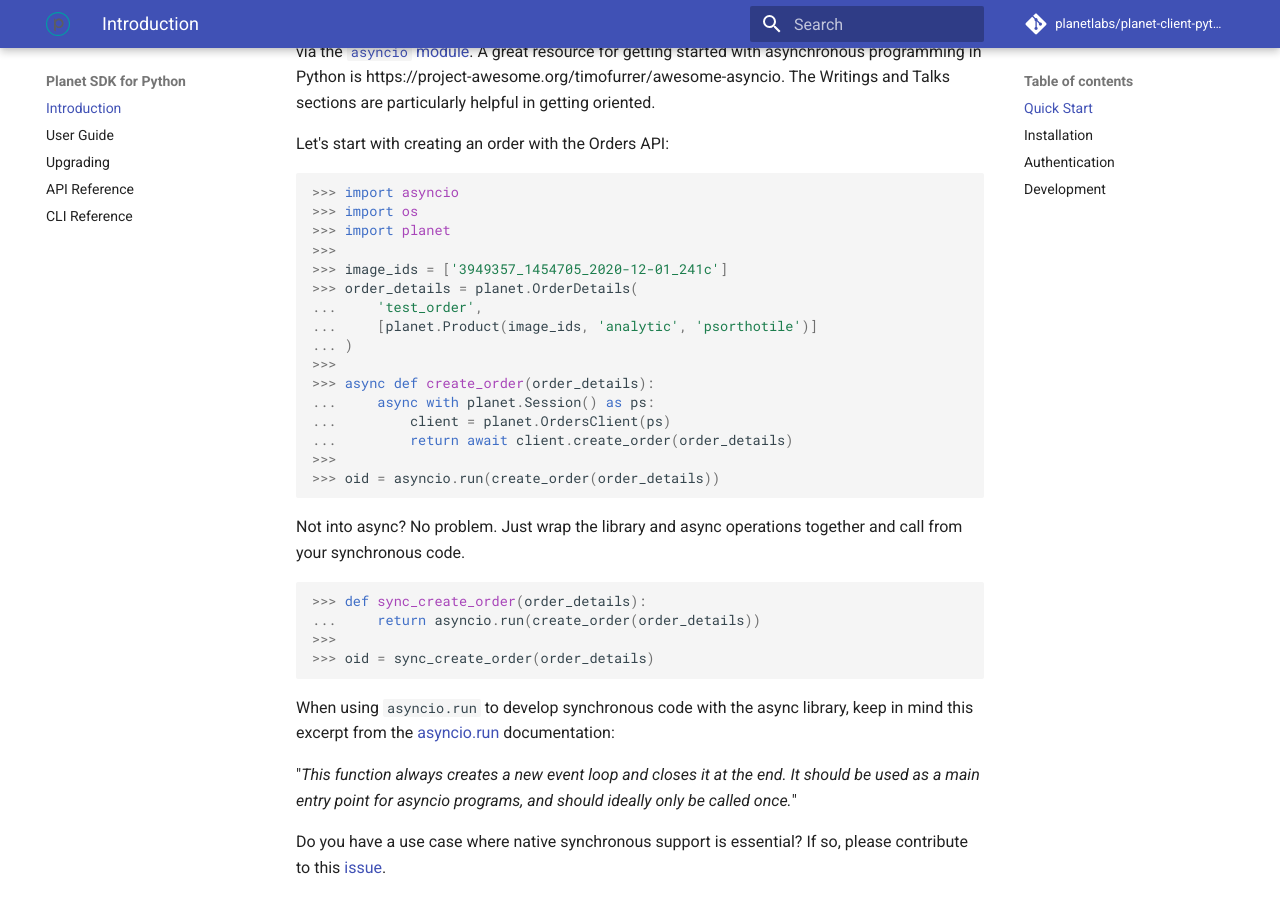
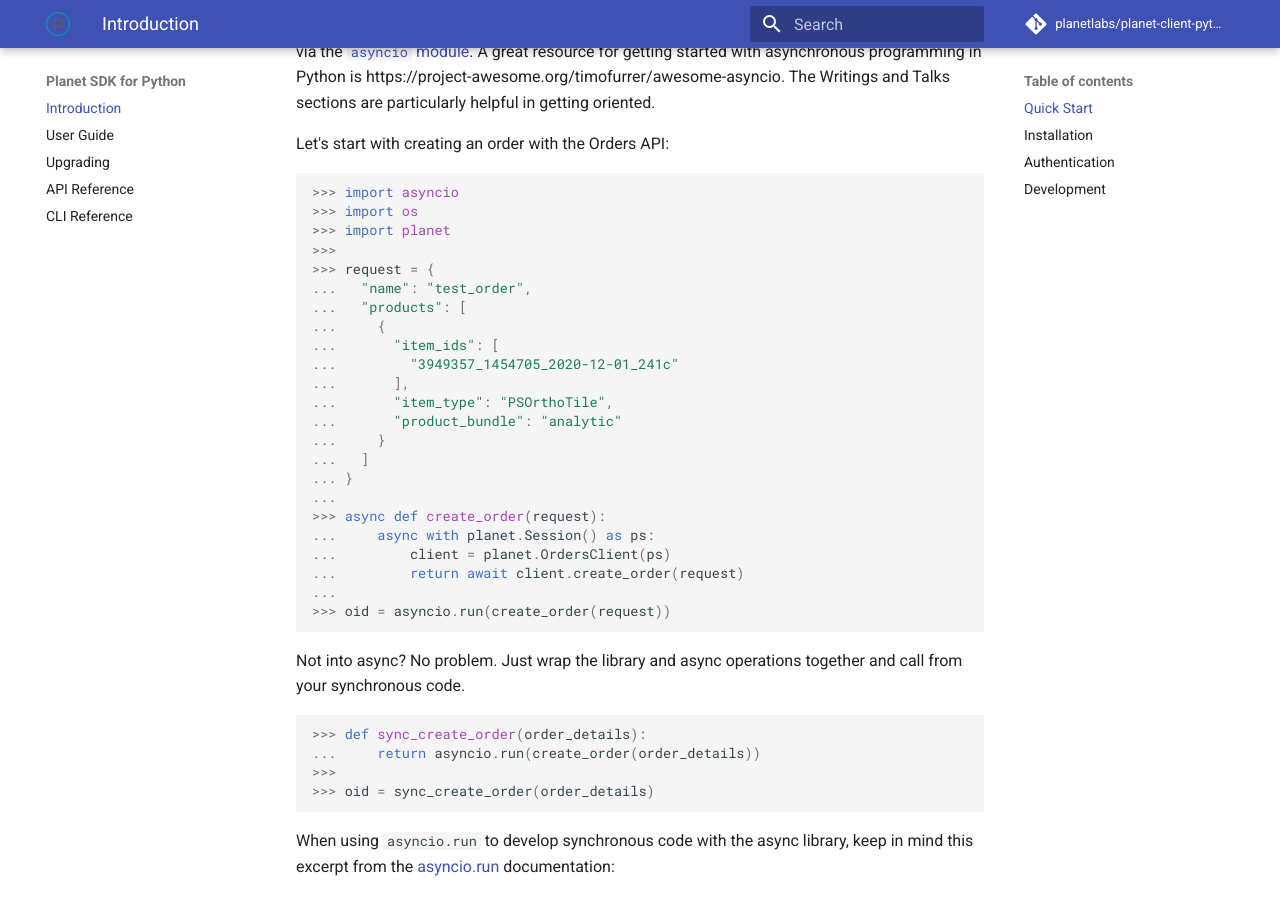
Before and after one commit to planetlabs/planet-client-python, an MkDocs documentation site: the page built from docs/index.md, in a window 1280 px wide and 900 px high, scrolled down 562 px. Built offline with MkDocs 1.6.1 and Material for MkDocs 9.7.7, drawn with Linux system fonts in a browser that asks for light colours; comment, search, counter and statistics services are not loaded.

Commit message:
update/fix docs

````diff
--- a/docs/index.md
+++ b/docs/index.md
@@ -29,18 +29,25 @@ Let's start with creating an order with the Orders API:
 >>> import os
 >>> import planet
 >>>
->>> image_ids = ['3949357_1454705_2020-12-01_241c']
->>> order_details = planet.OrderDetails(
-...     'test_order',
-...     [planet.Product(image_ids, 'analytic', 'psorthotile')]
-... )
->>>
->>> async def create_order(order_details):
+>>> request = {
+...   "name": "test_order",
+...   "products": [
+...     {
+...       "item_ids": [
+...         "3949357_1454705_2020-12-01_241c"
+...       ],
+...       "item_type": "PSOrthoTile",
+...       "product_bundle": "analytic"
+...     }
+...   ]
+... }
+...
+>>> async def create_order(request):
 ...     async with planet.Session() as ps:
 ...         client = planet.OrdersClient(ps)
-...         return await client.create_order(order_details)
->>>
->>> oid = asyncio.run(create_order(order_details))
+...         return await client.create_order(request)
+...
+>>> oid = asyncio.run(create_order(request))
 
 ```
 
````
Also changed, not shown: README.md (+17 -10 lines), docs/guide.md (+1 -1 lines).
